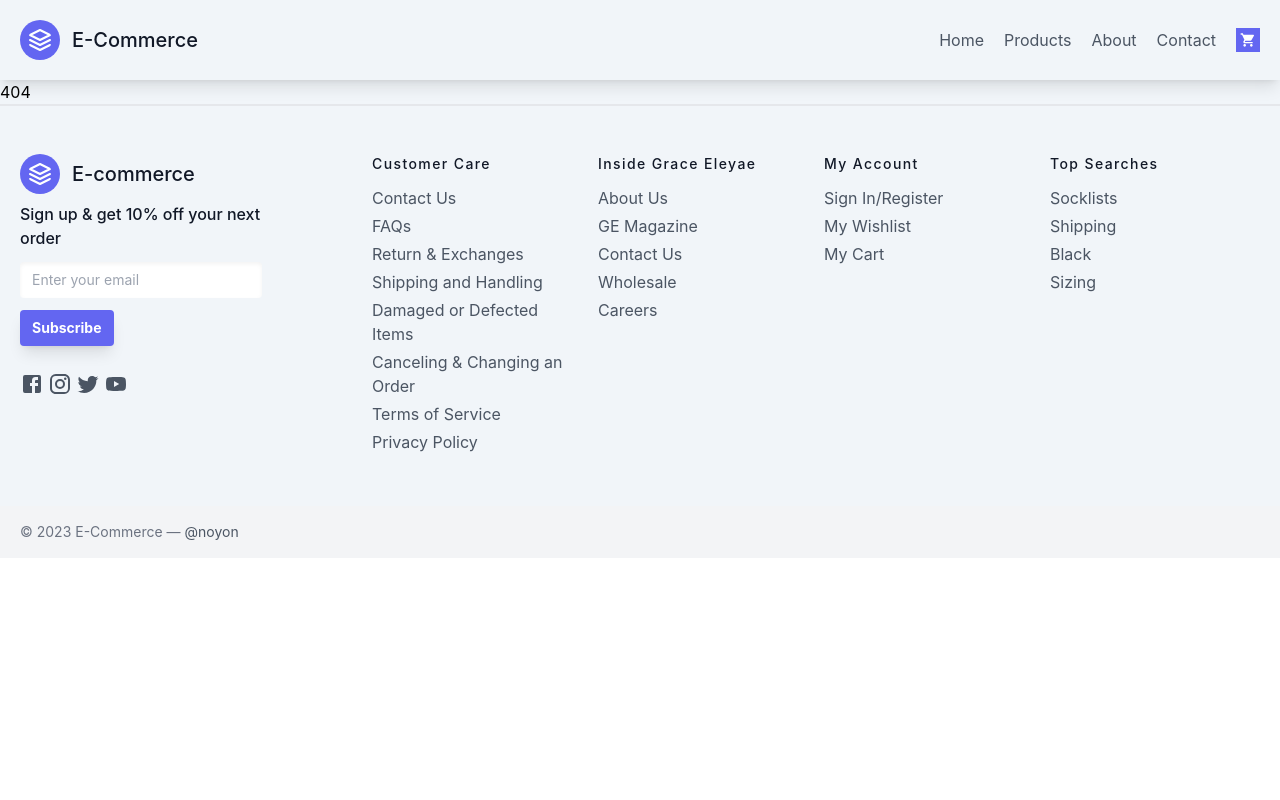
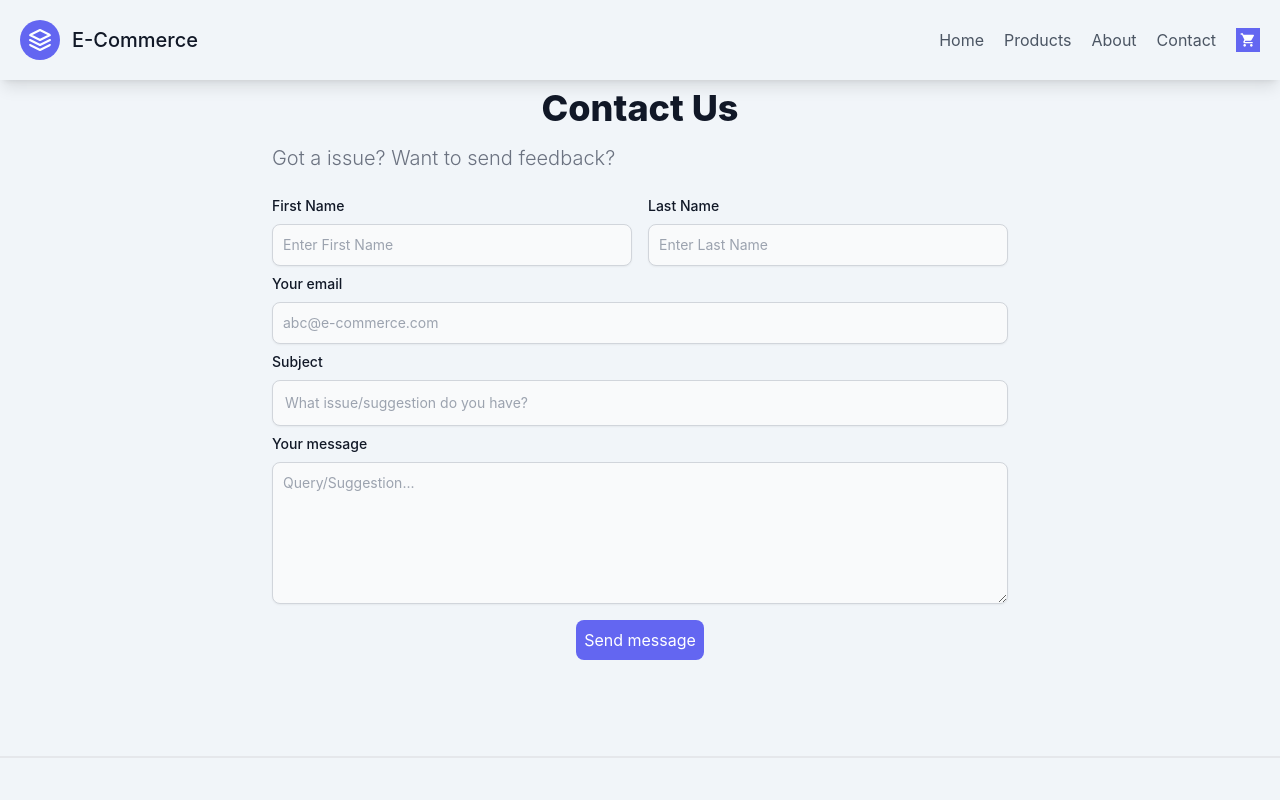
Before and after one commit to Asnoyon/tailwind_ecommerce, a React (Create React App) app: page /contact in a window 1280 px wide. Shown: the top 800 px of the page. Built offline with nearby package versions, Linux system fonts and the light colour scheme.

Commit message:
App update

```diff
--- a/src/App.js
+++ b/src/App.js
@@ -7,6 +7,7 @@ import { Routes, Route } from "react-router-dom";
 import Product from "./modules/product/Index";
 import Footer from "./components/footer/Index";
 import Products from "./modules/products";
+import ContactUs from "./components/contact";
 
 function App() {
   return (
@@ -17,6 +18,7 @@ function App() {
         <Route path="/products/:id" element={<Product />} />
         <Route path="/products" element={<Products/>}/>
         <Route path="*" element={<div>404</div>}/>
+        <Route path="/contact" element={<ContactUs/>}/>
       </Routes>
       <Footer />
     </div>
```
